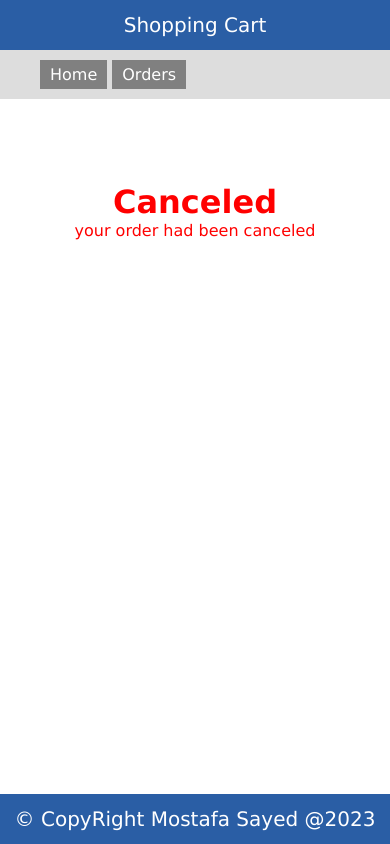
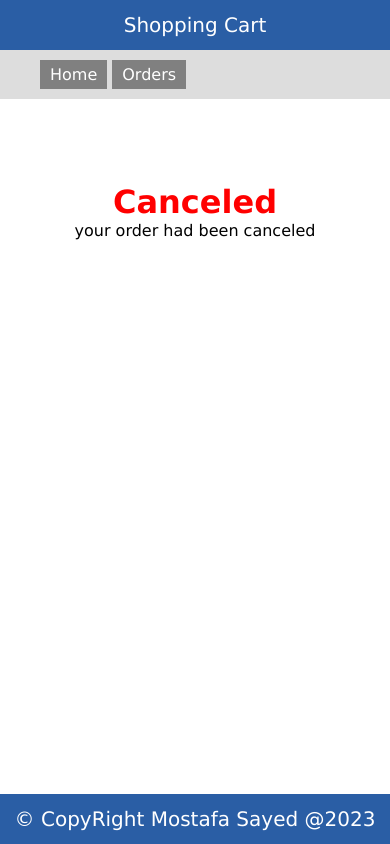
Before and after one commit to eng-mostafa-sayed/Shopping-Cart, a React (Create React App) app in the folder client/: page /checkout-cancel in a window 390 px wide. Built offline with nearby package versions, Linux system fonts and the light colour scheme.

Commit message:
cancel & success responsive

```diff
--- /dev/null
+++ b/client/src/css/Checkout-cancel.css
@@ -0,0 +1,18 @@
+.cancel-wrapper {
+  width: 750px;
+  margin: auto;
+  padding-top: 10vh;
+  text-align: center;
+}
+.cancel-wrapper .cancel-header {
+  color: red;
+  text-align: center;
+}
+
+@media (max-width: 750px) {
+  .cancel-wrapper {
+    width: auto;
+    margin: auto;
+    padding-top: 10vh;
+  }
+}
--- /dev/null
+++ b/client/src/css/Checkout-success.css
@@ -0,0 +1,17 @@
+.success-wrapper {
+  width: 750px;
+  margin: auto;
+  padding-top: 10vh;
+}
+.success-wrapper .success-header {
+  color: green;
+  text-align: center;
+}
+
+@media (max-width: 750px) {
+  .success-wrapper {
+    width: auto;
+    margin: auto;
+    padding-top: 10vh;
+  }
+}
--- a/client/src/pages/Checkout-cancel.jsx
+++ b/client/src/pages/Checkout-cancel.jsx
@@ -1,16 +1,9 @@
 import React from "react";
-
+import "../css/Checkout-cancel.css";
 const CheckoutCancel = () => {
   return (
-    <div
-      style={{
-        color: "red",
-        textAlign: "center",
-        margin: "auto",
-        paddingTop: "10vh",
-      }}
-    >
-      <h1>Canceled</h1>
+    <div className="cancel-wrapper">
+      <h1 className="cancel-header">Canceled</h1>
       <p>your order had been canceled </p>
     </div>
   );
--- /dev/null
+++ b/client/src/pages/Checkout-cancel.scss
@@ -0,0 +1,19 @@
+.cancel-wrapper {
+  width: 750px;
+  margin: auto;
+  padding-top: 10vh;
+  text-align: center;
+
+  .cancel-header {
+    color: red;
+    text-align: center;
+  }
+}
+
+@media (max-width: 750px) {
+  .cancel-wrapper {
+    width: auto;
+    margin: auto;
+    padding-top: 10vh;
+  }
+}
--- a/client/src/pages/Checkout-success.jsx
+++ b/client/src/pages/Checkout-success.jsx
@@ -1,11 +1,9 @@
 import React from "react";
-
+import "../css/Checkout-success.css";
 const CheckoutSuccess = () => {
   return (
-    <div style={{ width: "750px", margin: "auto", paddingTop: "10vh" }}>
-      <h1 style={{ color: "green", textAlign: "center" }}>
-        Thanks for your order!
-      </h1>
+    <div className="success-wrapper">
+      <h1 className="success-header">Thanks for your order!</h1>
       <p>
         We appreciate your business! If you have any questions, please email
         <a href="mailto:orders@example.com"> orders@example.com</a>.
--- /dev/null
+++ b/client/src/pages/Checkout-success.scss
@@ -0,0 +1,17 @@
+.success-wrapper {
+  width: 750px;
+  margin: auto;
+  padding-top: 10vh;
+  .success-header {
+    color: green;
+    text-align: center;
+  }
+}
+
+@media (max-width: 750px) {
+  .success-wrapper {
+    width: auto;
+    margin: auto;
+    padding-top: 10vh;
+  }
+}
```
